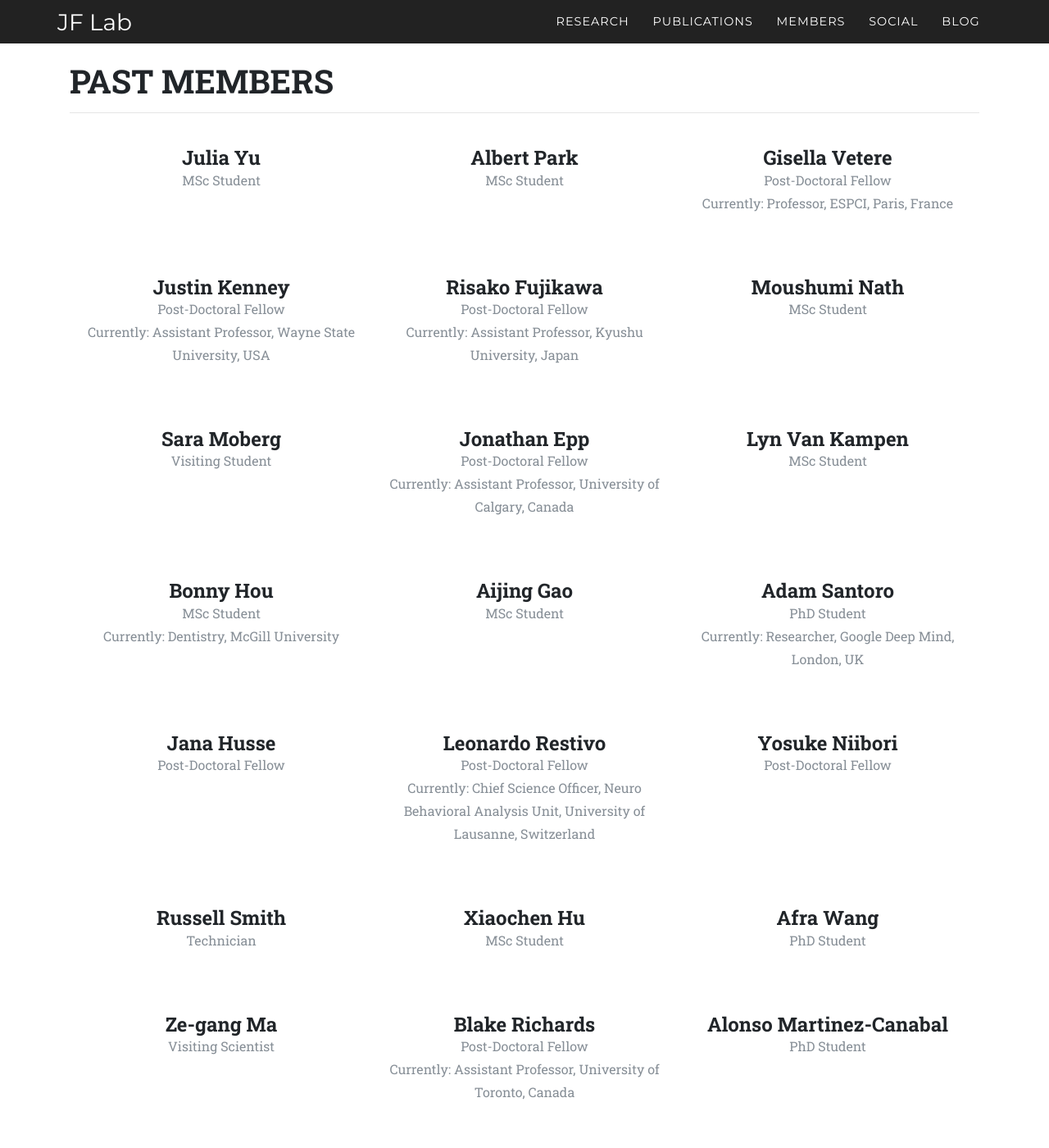
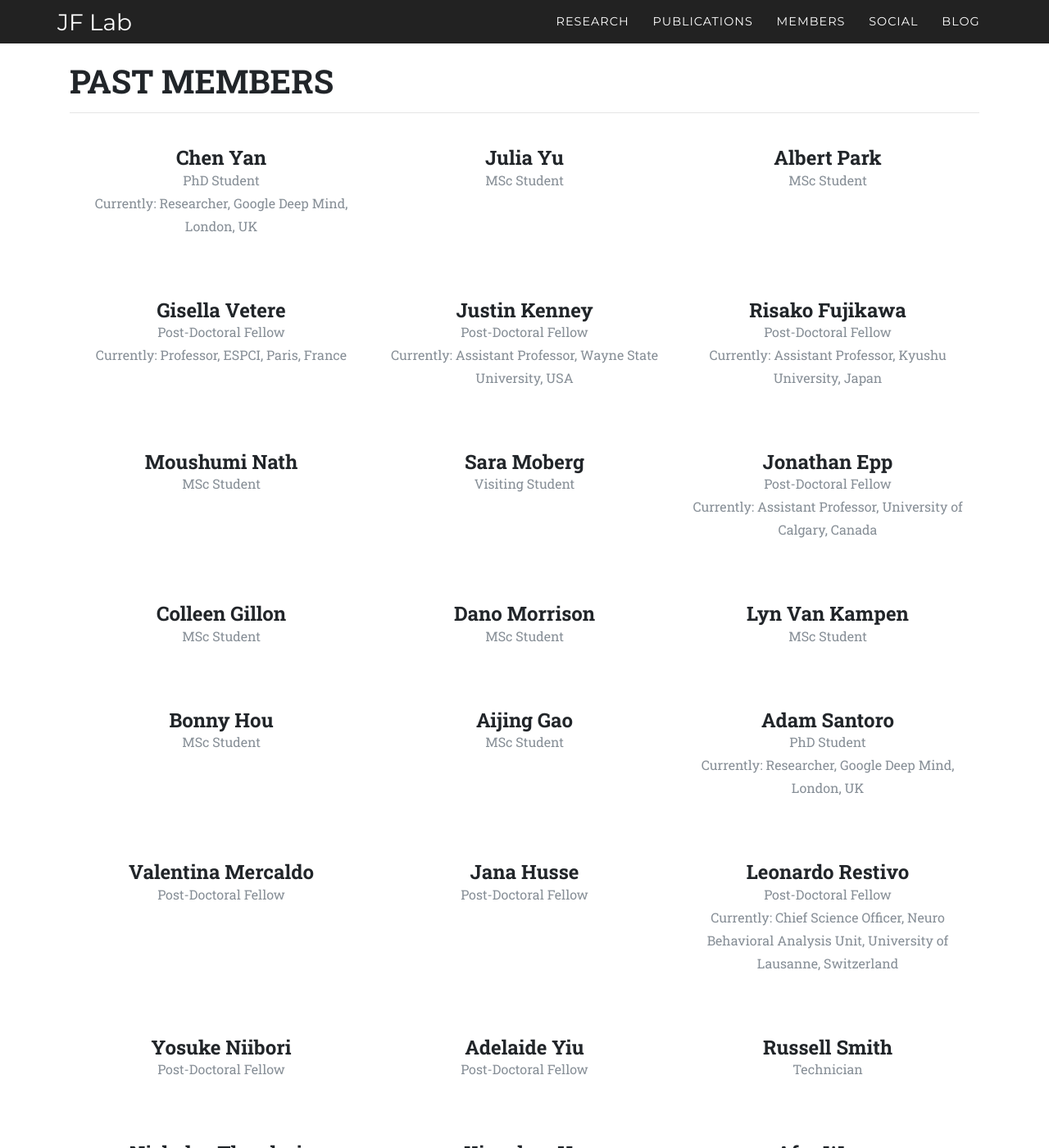
Before and after one commit to jf-lab/jflab, a Jekyll site: the page built from pages/alumni.html, in a window 1280 px wide and 1400 px high. Shown: the whole window at 82% size. Built offline with Jekyll 4.4.1, drawn with Linux system fonts in a browser that asks for light colours; some web fonts are replaced; some of the changed text lies outside the part shown.

Commit message:
add papers and josselyn alumni

```diff
--- a/_data/alumni.yml
+++ b/_data/alumni.yml
@@ -1,4 +1,8 @@
 #each entry must have a #name, and #position, otherwise you can also include #current for where they are now
+- name: Chen Yan
+  position: PhD Student
+  current: Researcher, Google Deep Mind, London, UK
+
 - name: Julia Yu
   position: MSc Student
 
@@ -27,12 +31,17 @@
   position: Post-Doctoral Fellow
   current: Assistant Professor, University of Calgary, Canada
 
+- name: Colleen Gillon
+  position: MSc Student
+
+- name: Dano Morrison
+  position: MSc Student
+
 - name: Lyn Van Kampen
   position: MSc Student
 
 - name: Bonny Hou
   position: MSc Student
-  current: Dentistry, McGill University
 
 - name: Aijing Gao
   position: MSc Student
@@ -40,6 +49,9 @@
 - name: Adam Santoro
   position: PhD Student
   current: Researcher, Google Deep Mind, London, UK
+
+- name: Valentina Mercaldo
+  position: Post-Doctoral Fellow
 
 - name: Jana Husse
   position: Post-Doctoral Fellow
@@ -52,8 +64,14 @@
 - name: Yosuke Niibori
   position: Post-Doctoral Fellow
 
+- name: Adelaide Yiu
+  position: Post-Doctoral Fellow
+
 - name: Russell Smith
   position: Technician
+
+- name: Nicholas Theodoric
+  position: MSc Student
 
 - name: Xiaochen Hu
   position: MSc Student
```
Also changed, not shown: _data/papers.yml (+15 -0 lines), _data/recent_pubmed_ids.txt (+1 -1 lines), 3 other files.
